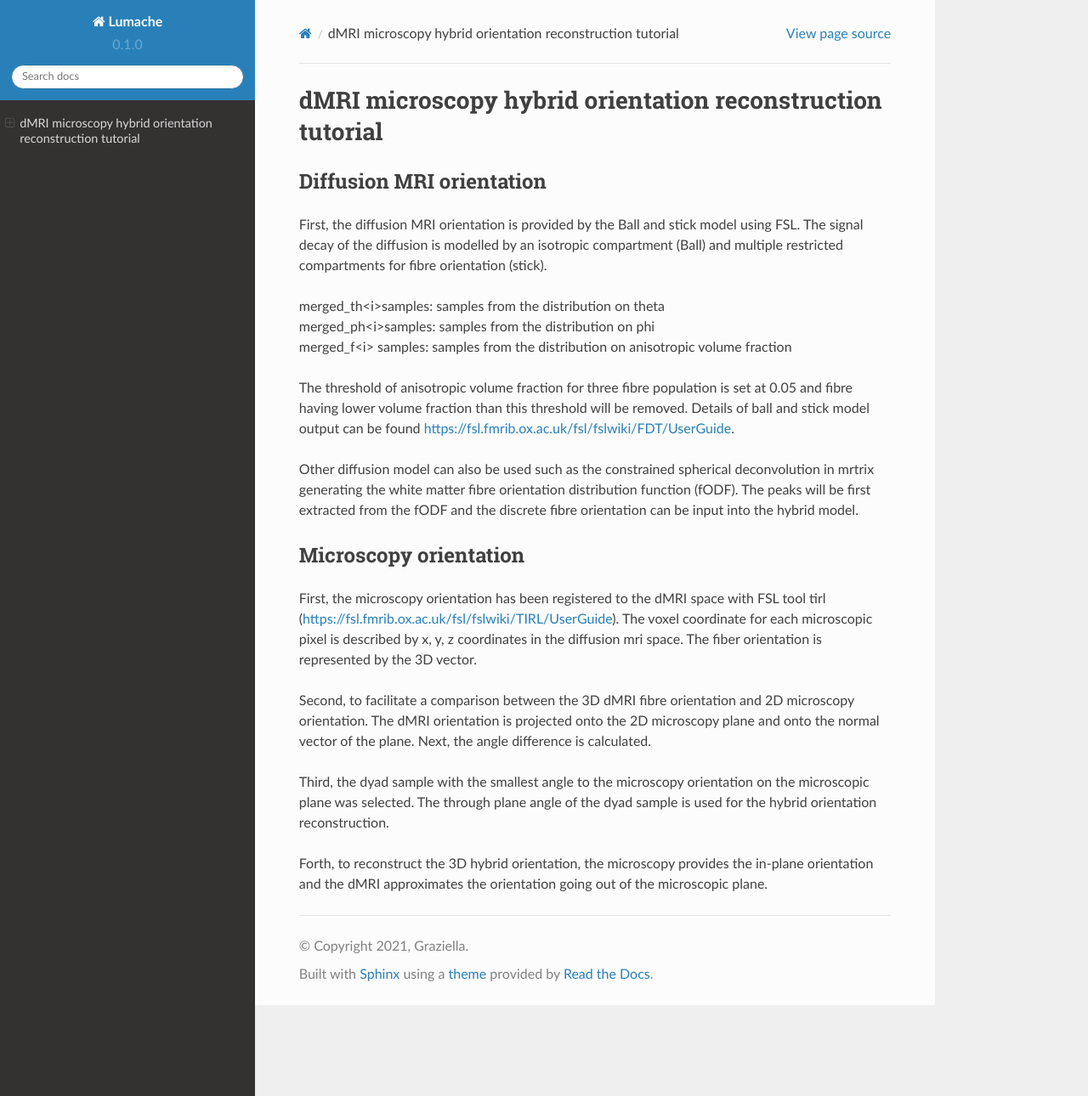
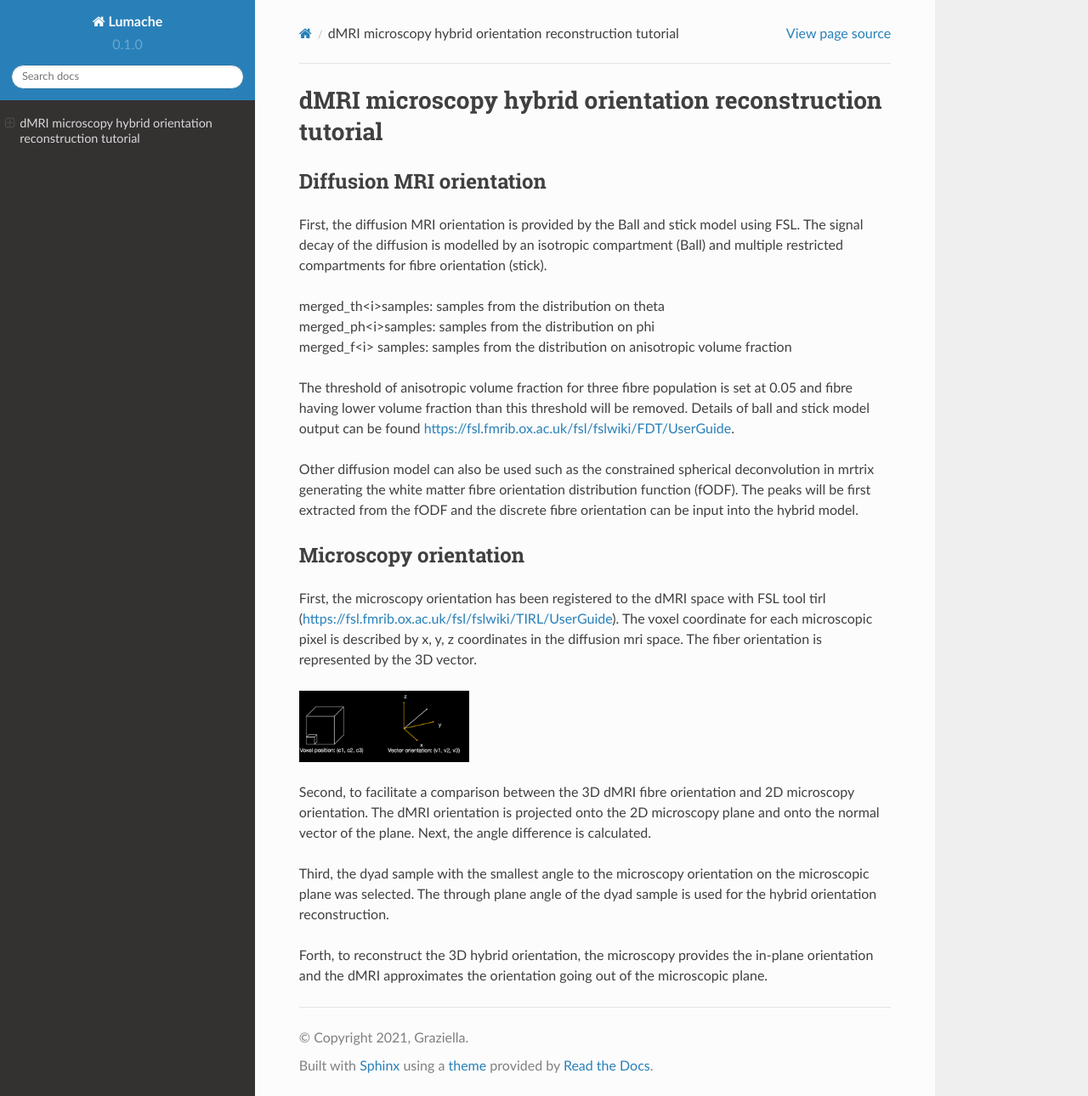
Before and after one commit to Silei-Silei/Hybrid_tractography_tutorial, a Sphinx documentation site: the page built from docs/source/index.rst, in a window 1280 px wide and 1290 px high. Shown: the whole window at 85% size. Built offline with Sphinx 7.4.7 and the Read the Docs theme 2.0.0, drawn with Linux system fonts in a browser that asks for light colours.

Commit message:
Update index.rst

```diff
--- a/docs/source/index.rst
+++ b/docs/source/index.rst
@@ -21,6 +21,9 @@ Microscopy orientation
 --------
 First, the microscopy orientation has been registered to the dMRI space with FSL tool tirl (https://fsl.fmrib.ox.ac.uk/fsl/fslwiki/TIRL/UserGuide). The voxel coordinate for each microscopic pixel is described by x, y, z coordinates in the diffusion mri space. The fiber orientation is represented by the 3D vector.
 
+.. image:: ./fig1.png
+  :width: 200px
+
 Second, to facilitate a comparison between the 3D dMRI fibre orientation and 2D microscopy orientation. The dMRI orientation is projected onto the 2D microscopy plane and onto the normal vector of the plane. Next, the angle difference is calculated.
 
 Third, the dyad sample with the smallest angle to the microscopy orientation on the microscopic plane was selected. The through plane angle of the dyad sample is used for the hybrid orientation reconstruction.
```
